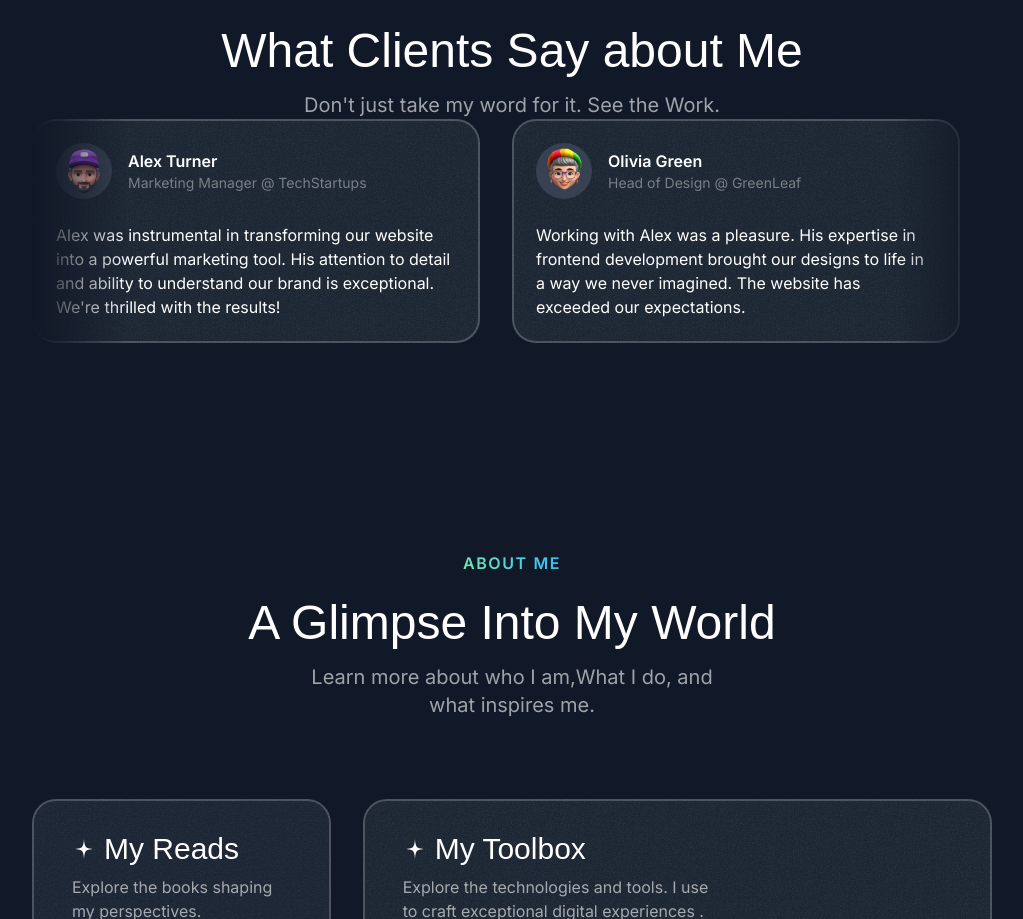
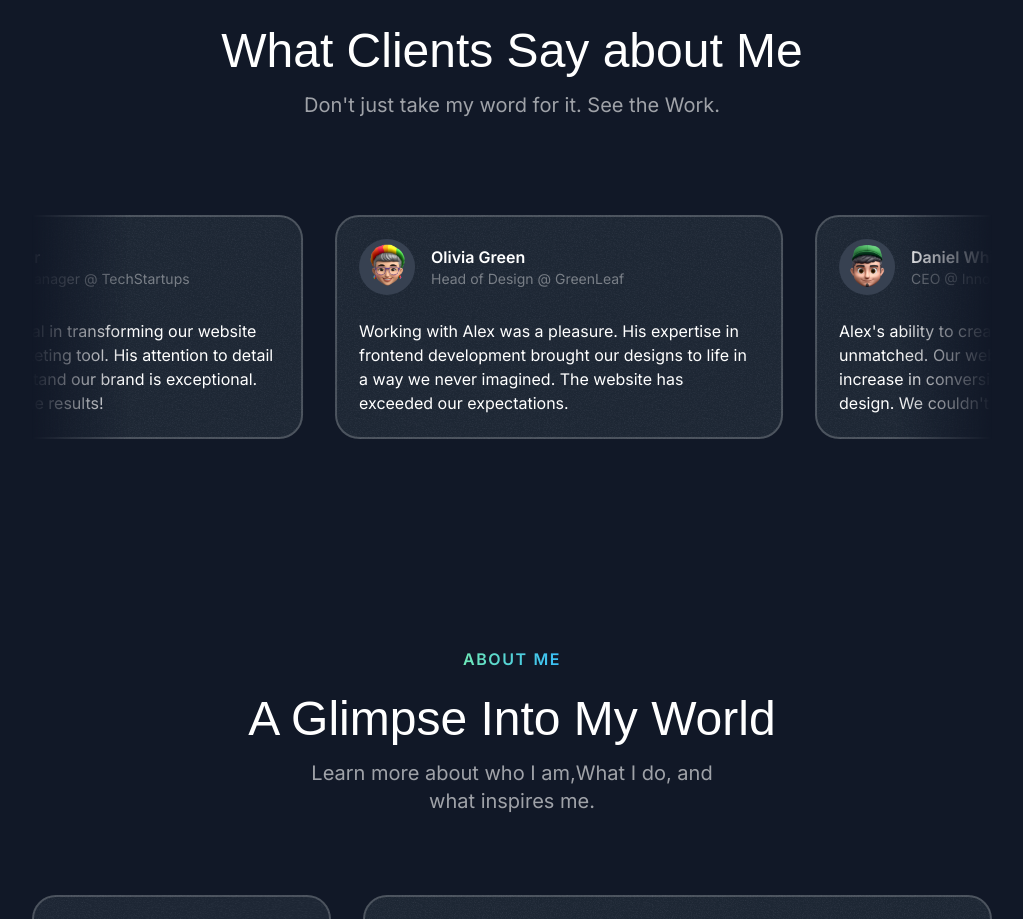
Before and after one commit to pavankafare/Portfolio-, a Next.js app: page / in a window 1280 px wide. Shown: the part 3321-4240 px from the top of the page, without its empty margins (128-1151 px from the left). Built offline with nearby package versions, Linux system fonts and the light colour scheme; a web font is replaced by a local one.

Commit message:
Testimonials section animation

```diff
--- a/src/sections/Testimonials.tsx
+++ b/src/sections/Testimonials.tsx
@@ -44,10 +44,12 @@
   return <div className="py-16 lg:py-24">
     <div className="container">
       <SectionHeader eyebrow="Happy Clients" title="What Clients Say about Me" description="Don't just take my word for it. See the Work." />
-      <div className="mt-16lg:mt-20 flex overflow-x-clip  [mask-image:linear-gradient(to_right,transparent,black_10%,black_90%,transparent)]">
-        <div className="flex  gap-8 flex-none">
-          {testimonials.map((testimonials) => (
-            <Card className=" max-w-xs md:max-w-md md:p-6" key={testimonials.name}>
+      <div className="mt-12 lg:mt-20 flex overflow-x-clip  [mask-image:linear-gradient(to_right,transparent,black_10%,black_90%,transparent)] py-4 -my-4">
+        <div className="flex  gap-8 flex-none animate-move-left [animation-duration:90s] hover:[animation-play-state:paused]">
+          {[...new Array(2)].fill(0).map((_, index) => (
+            <>
+            {testimonials.map((testimonials) => (
+            <Card className=" max-w-xs md:max-w-md md:p-6 hover:-rotate-3 transition duration-300" key={testimonials.name}>
               <div className="flex gap-4 items-center">
                 <div className="size-14 rounded-full flex-shrink-0 bg-gray-700 inline-flex items-center justify-center">
                   <Image src={testimonials.avatar} alt="h" className="max-h-full" />
@@ -62,6 +64,9 @@
             </Card>
 
           ))}
+          </>
+          ))}
+
         </div>
       </div>
     </div>
```
